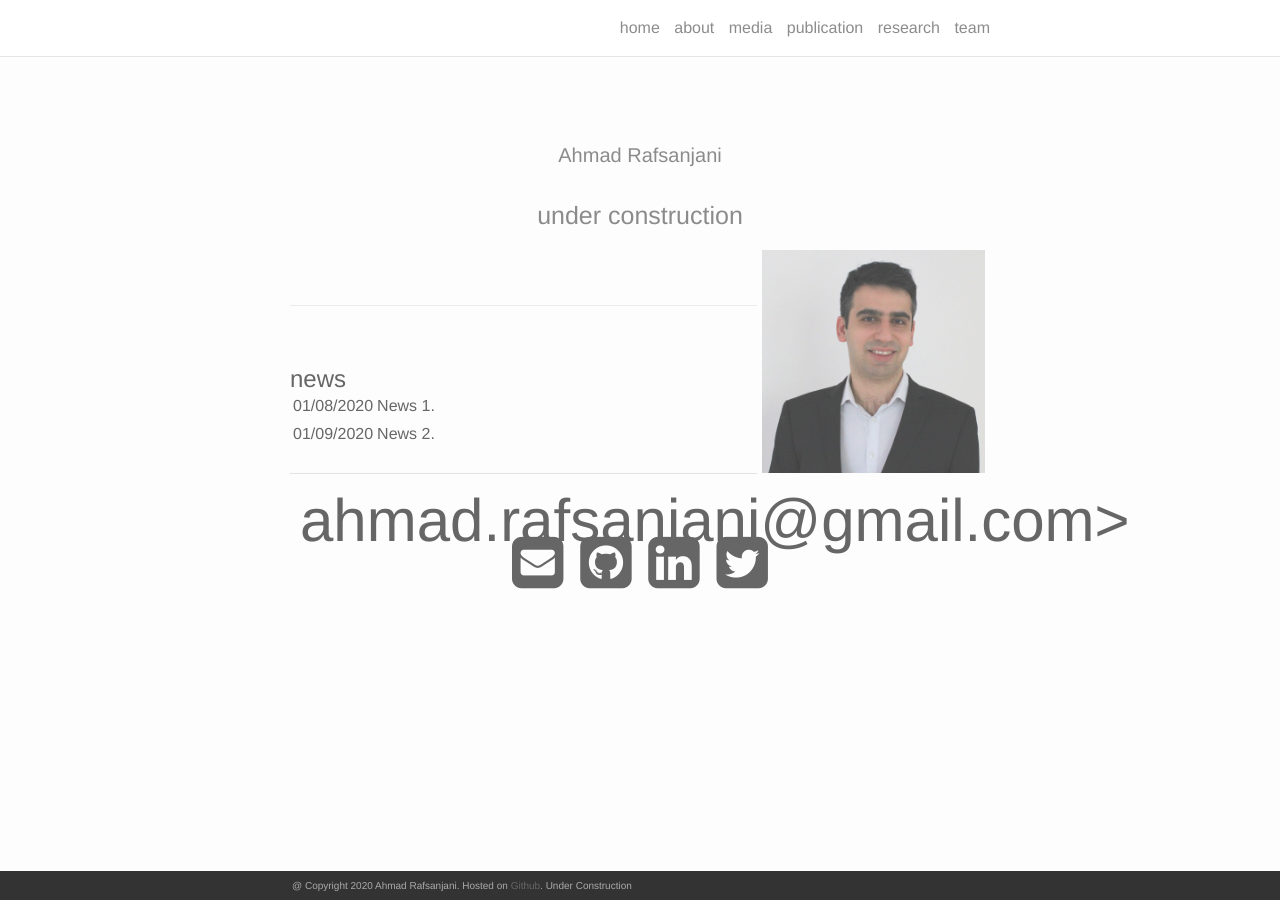
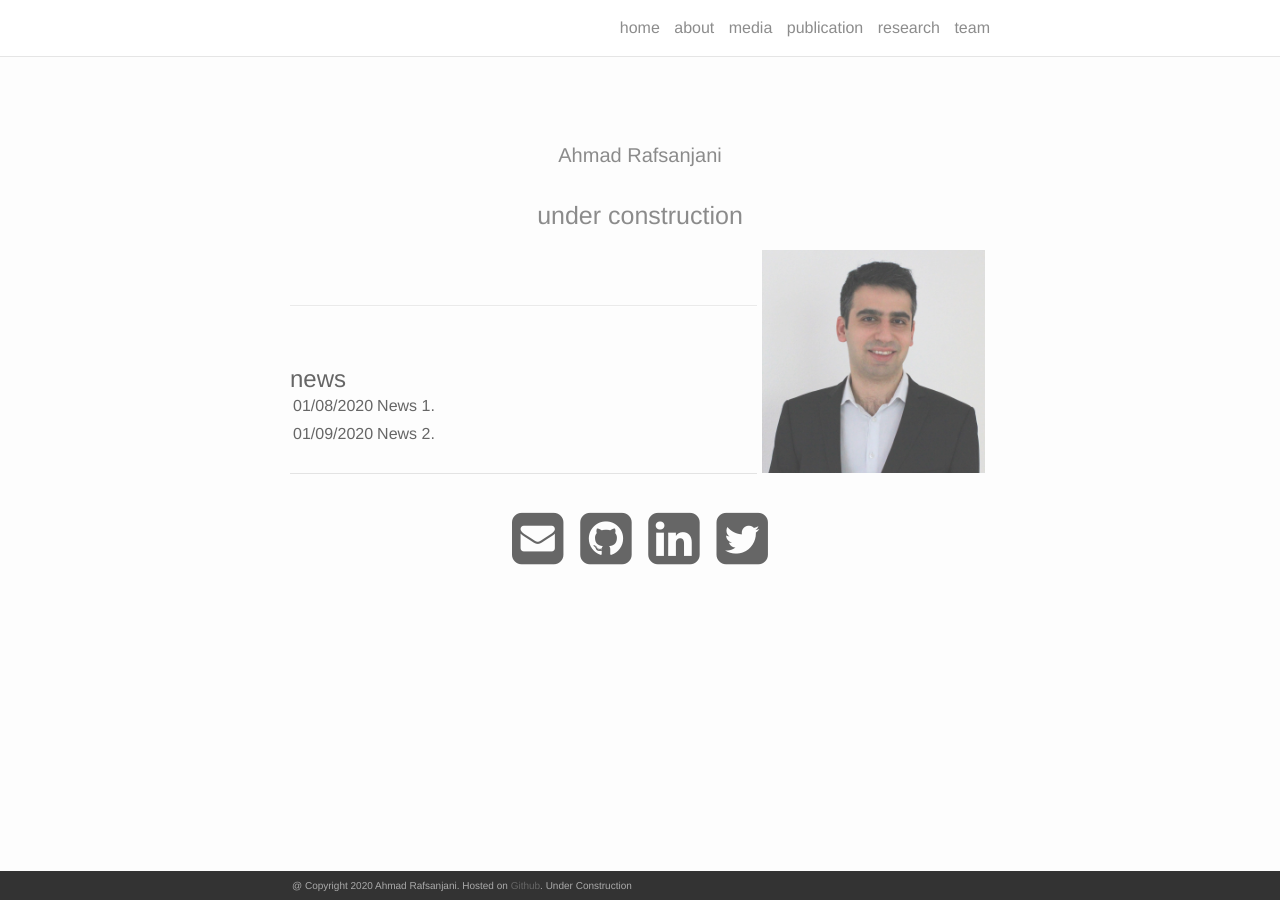
Before and after one commit to ahmadrafsanjani/ahmadrafsanjani.github.io, a Jekyll site: the page built from index.html, in a window 1280 px wide. Built offline with Jekyll 4.4.1, drawn with Linux system fonts in a browser that asks for light colours; nearby versions of some CDN libraries; the list of posts is cut into pages by our own code.

Commit message:
Update index.html

```diff
--- a/index.html
+++ b/index.html
@@ -54,7 +54,7 @@
 <br/>
 
 <span class="contacticon center">
-	<a href="&#109;&#97;&#105;&#108;&#116;&#111;&#58;&#97;&#104;&#109;&#97;&#100;&#46;&#114;&#97;&#102;&#115;&#97;&#110;&#106;&#97;&#110;&#105;&#64;&#103;&#109;&#97;&#105;&#108;&#46;&#99;&#111;&#109;">&#97;&#104;&#109;&#97;&#100;&#46;&#114;&#97;&#102;&#115;&#97;&#110;&#106;&#97;&#110;&#105;&#64;&#103;&#109;&#97;&#105;&#108;&#46;&#99;&#111;&#109;><i class="fa fa-envelope-square"></i></a>
+	<a href="mailto:ahmad.rafsanjani@gmail.com"><i class="fa fa-envelope-square"></i></a>
 	<a href="https://github.com/ahmadrafsanjani" target="_blank"><i class="fa fa-github-square"></i></a>
 	<a href="https://www.linkedin.com/in/ahmad-rafsanjani-a2a91121/" target="_blank"><i class="fa fa-linkedin-square"></i></a>
 	<!-- <a href="http://tumblr.com" target="_blank"><i class="fa fa-tumblr-square"></i></a> -->
```
